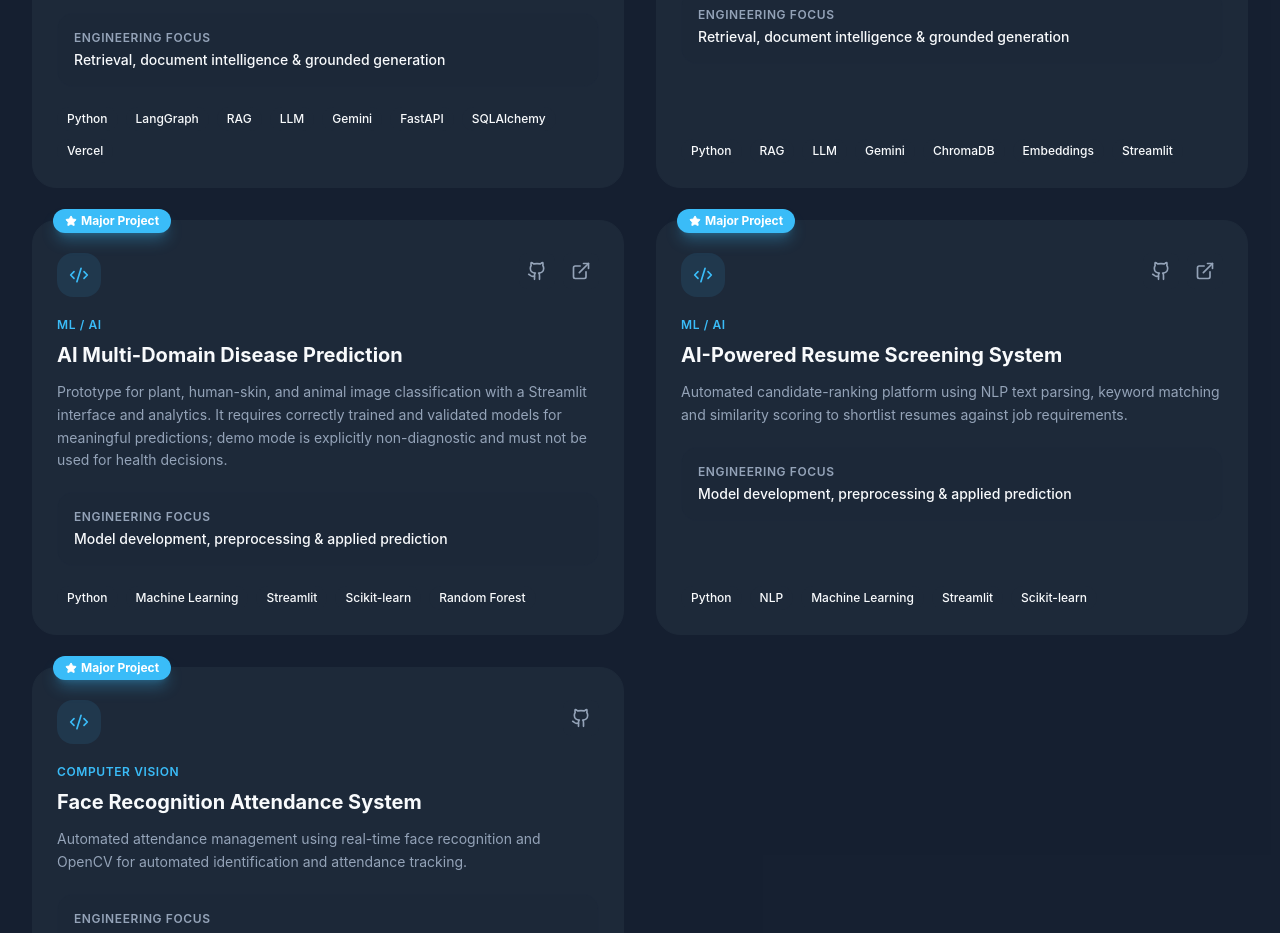
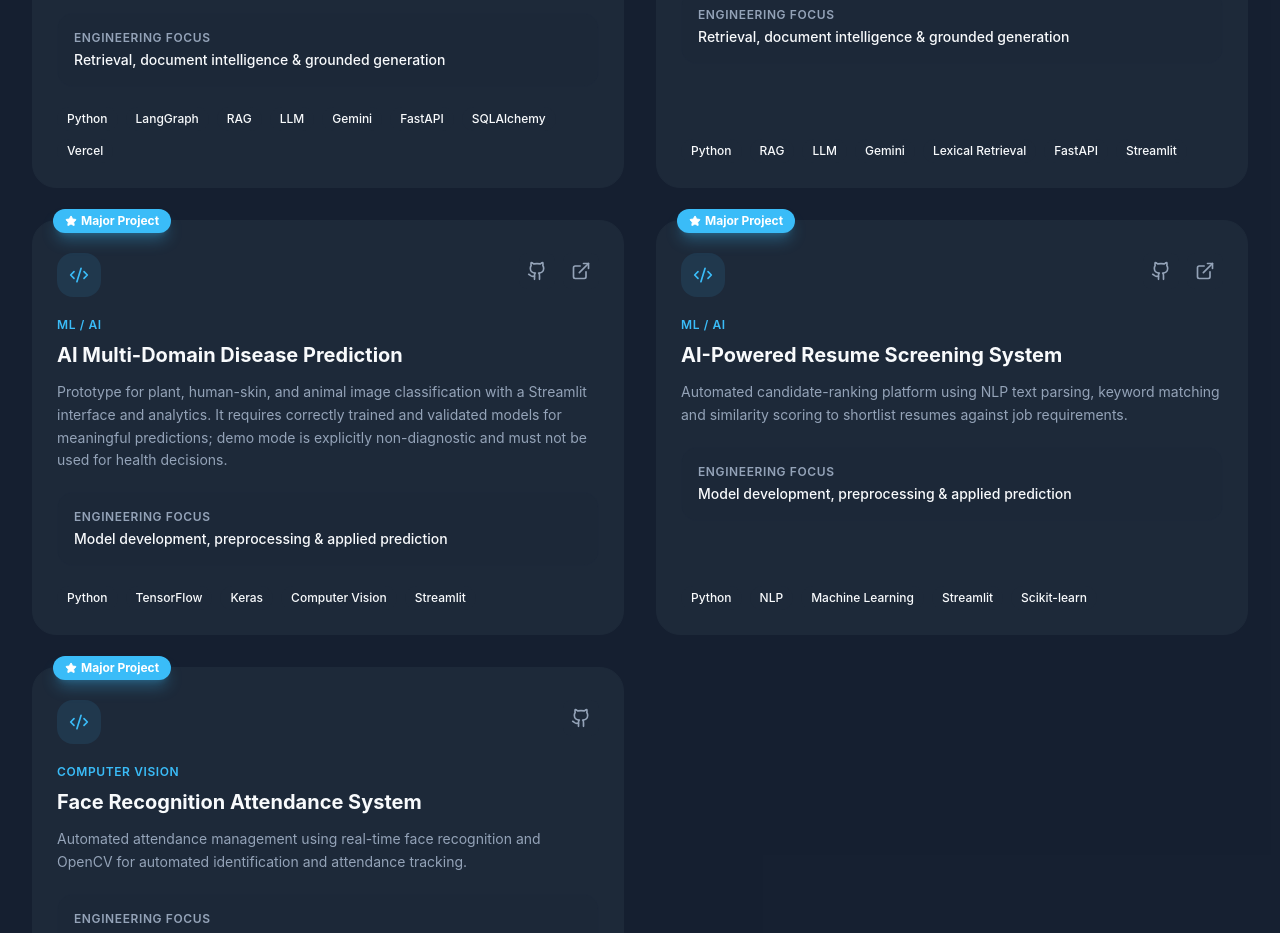
Before and after one commit to 247r1a05c2-b/portfolio, a React (Vite) app: page / in a window 1280 px wide. Shown: the part 4480-5413 px from the top of the page. Built offline with nearby package versions, Linux system fonts and the light colour scheme; no server answers.

Commit message:
Align portfolio technology labels with current repository implementations

```diff
--- a/src/data/portfolio-data.ts
+++ b/src/data/portfolio-data.ts
@@ -41,7 +41,7 @@ export const PORTFOLIO_DATA = {
       id: "nexarag",
       title: "NexaRAG — Adaptive RAG + LLM Knowledge Assistant",
       description: "A Retrieval-Augmented Generation platform that ingests user knowledge, chunks and retrieves relevant evidence, passes grounded context to an LLM, and displays retrieved evidence before the generated answer. When local data is unavailable, it uses grounded external retrieval and presents available sources.",
-      tech: ["Python", "RAG", "LLM", "Gemini", "ChromaDB", "Embeddings", "Streamlit"],
+      tech: ["Python", "RAG", "LLM", "Gemini", "Lexical Retrieval", "FastAPI", "Streamlit"],
       category: "GenAI / RAG",
       github: "https://github.com/247r1a05c2-b/NexaRAG",
       demo: null,
@@ -50,7 +50,7 @@ export const PORTFOLIO_DATA = {
       id: "ai-disease",
       title: "AI Multi-Domain Disease Prediction",
       description: "Prototype for plant, human-skin, and animal image classification with a Streamlit interface and analytics. It requires correctly trained and validated models for meaningful predictions; demo mode is explicitly non-diagnostic and must not be used for health decisions.",
-      tech: ["Python", "Machine Learning", "Streamlit", "Scikit-learn", "Random Forest"],
+      tech: ["Python", "TensorFlow", "Keras", "Computer Vision", "Streamlit"],
       category: "ML / AI",
       github: "https://github.com/247r1a05c2-b/AI-Multi-Domain-Disease-Prediction",
       demo: "https://ai-multi-domain-disease-1st.streamlit.app",
```
